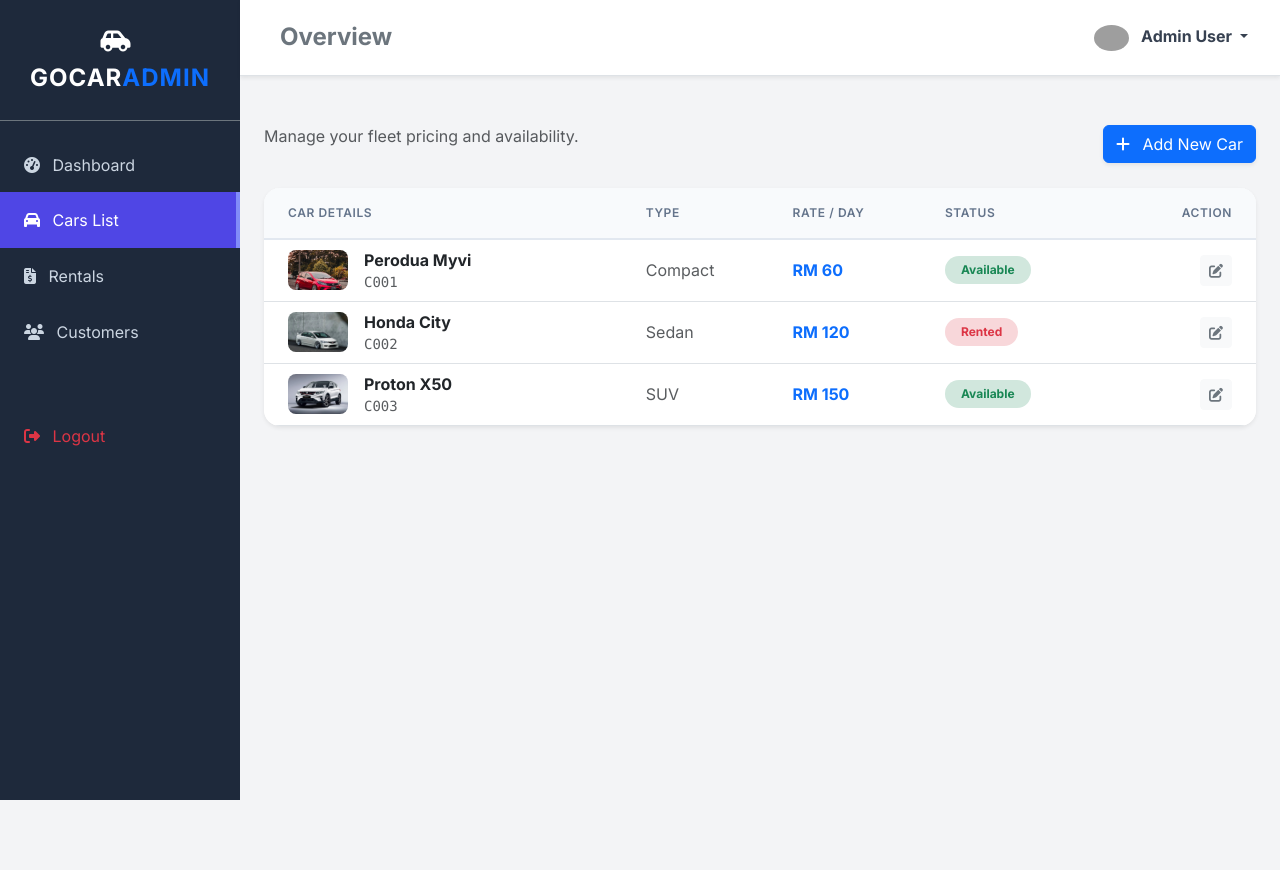
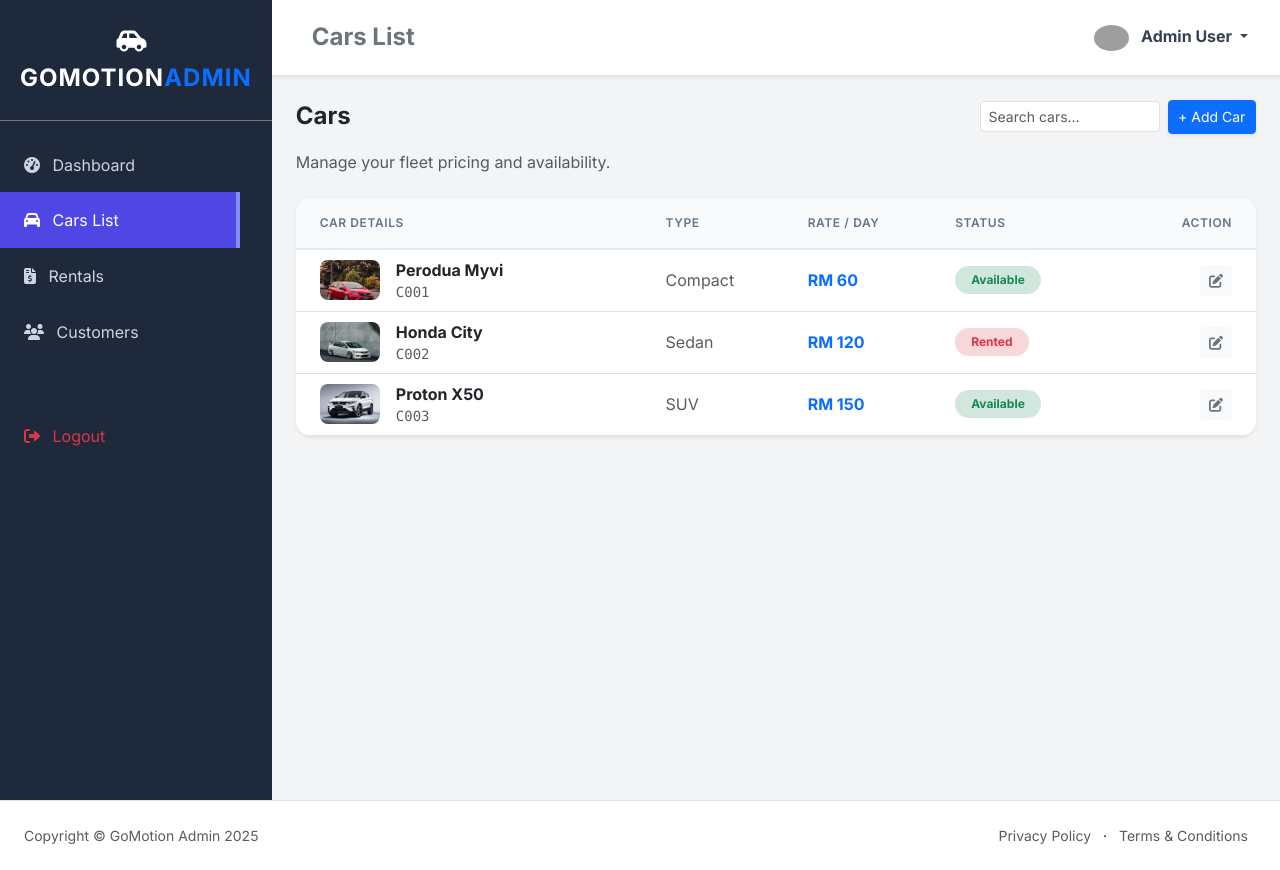
Before and after one commit to haziqariff703/Car_Rental_System_Safaziq, a plain HTML site: page cars.html in a window 1280 px wide. Before the commit the page ends 800 px from the top, so only its background shows below. Drawn offline with nearby package versions, Linux system fonts and the light colour scheme; sample sign-in values are in the browser's storage; grey boxes are pictures that could not be loaded.

Commit message:
Change title and branding in cars.html
Updated the title and sidebar branding from 'CRS' to 'GoMotion'. Added a footer with copyright information.

```diff
--- a/cars.html
+++ b/cars.html
@@ -3,7 +3,7 @@
 <head>
     <meta charset="UTF-8">
     <meta name="viewport" content="width=device-width, initial-scale=1.0">
-    <title>Cars List - CRS</title>
+    <title>Cars List - GoMotion</title>
     <link href="https://cdn.jsdelivr.net/npm/bootstrap@5.3.0/dist/css/bootstrap.min.css" rel="stylesheet">
     <link rel="stylesheet" href="style.css">
     <link rel="stylesheet" href="https://cdnjs.cloudflare.com/ajax/libs/font-awesome/6.4.0/css/all.min.css">
@@ -14,7 +14,7 @@
 
         <div id="sidebar-wrapper">
             <div class="sidebar-heading text-center py-4 fs-4 fw-bold text-uppercase border-bottom border-secondary">
-                <i class="fas fa-car-side me-2"></i> GoCar<span class="text-primary">Admin</span>
+                <i class="fas fa-car-side me-2"></i> GoMotion<span class="text-primary">Admin</span>
             </div>
             <div class="list-group list-group-flush my-3">
                 <a href="dashboard.html" class="list-group-item list-group-item-action">
@@ -36,11 +36,11 @@
         </div>
 
 
-                <div id="page-content-wrapper">
+        <div id="page-content-wrapper">
 
             <nav class="navbar navbar-expand-lg navbar-light bg-white border-bottom shadow-sm px-4 py-3">
                 <div class="d-flex align-items-center">
-                    <h4 class="ms-3 mb-0 fw-bold text-secondary">Overview</h4>
+                    <h4 class="ms-3 mb-0 fw-bold text-secondary">Cars List</h4>
                 </div>
 
                 <div class="collapse navbar-collapse" id="navbarSupportedContent">
@@ -61,11 +61,16 @@
                 </div>
             </nav>
 
-            <div class="container-fluid px-4 py-5">
-                <div class="d-flex justify-content-between align-items-center mb-4">
-                    <p class="text-muted">Manage your fleet pricing and availability.</p>
-                    <button class="btn btn-primary shadow-sm"><i class="fas fa-plus me-2"></i> Add New Car</button>
+
+            <div class="container-fluid px-4 py-4">
+                <div class="d-flex justify-content-between align-items-center mb-3">
+                    <h4 class="fw-bold mb-0">Cars</h4>
+                    <div class="d-flex gap-2 align-items-center">
+                        <input type="text" id="searchInput" class="form-control form-control-sm" placeholder="Search cars..." onkeyup="filterTable()" style="width:180px;">
+                        <button class="btn btn-primary btn-sm shadow-sm" style="height:34px; padding: .25rem .6rem;">+ Add Car</button>
+                    </div>
                 </div>
+                <p class="text-muted mb-4">Manage your fleet pricing and availability.</p>
 
                 <div class="card border-0 shadow-sm rounded-4 overflow-hidden">
                     <div class="card-body p-0">
@@ -90,6 +95,19 @@
         </div>
     </div>
 
+    <footer class="bg-white border-top py-4 mt-auto">
+    <div class="container-fluid px-4">
+        <div class="d-flex align-items-center justify-content-between small">
+            <div class="text-muted">Copyright &copy; GoMotion Admin 2025</div>
+            <div>
+                <a href="#" class="text-decoration-none text-muted mx-2">Privacy Policy</a>
+                &middot;
+                <a href="#" class="text-decoration-none text-muted mx-2">Terms &amp; Conditions</a>
+            </div>
+        </div>
+    </div>
+</footer>
+
     <script src="https://cdn.jsdelivr.net/npm/bootstrap@5.1.3/dist/js/bootstrap.bundle.min.js" integrity="sha384-ka7Sk0Gln4gmtz2MlQnikT1wXgYsOg+OMhuP+IlRH9sENBO0LRn5q+8nbTov4+1p" crossorigin="anonymous"></script>
     <script src="script.js"></script>
 
```
